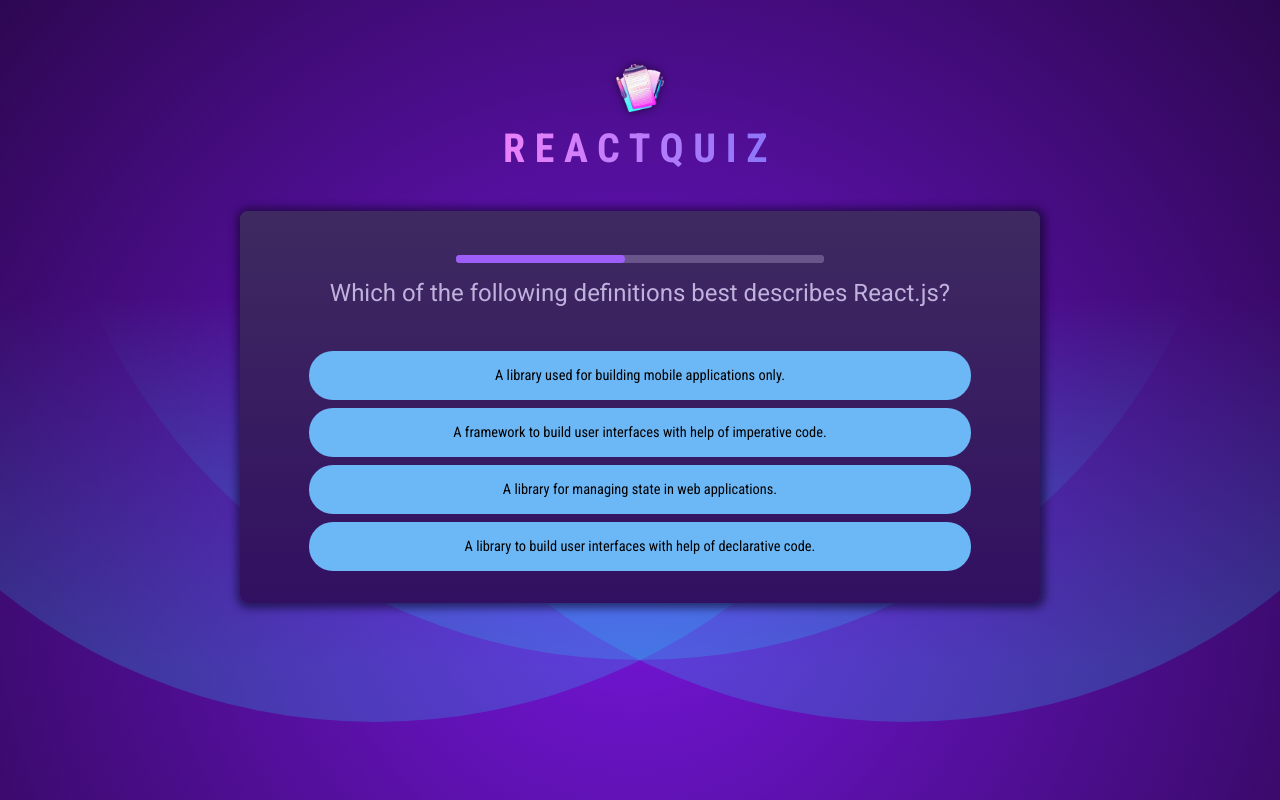
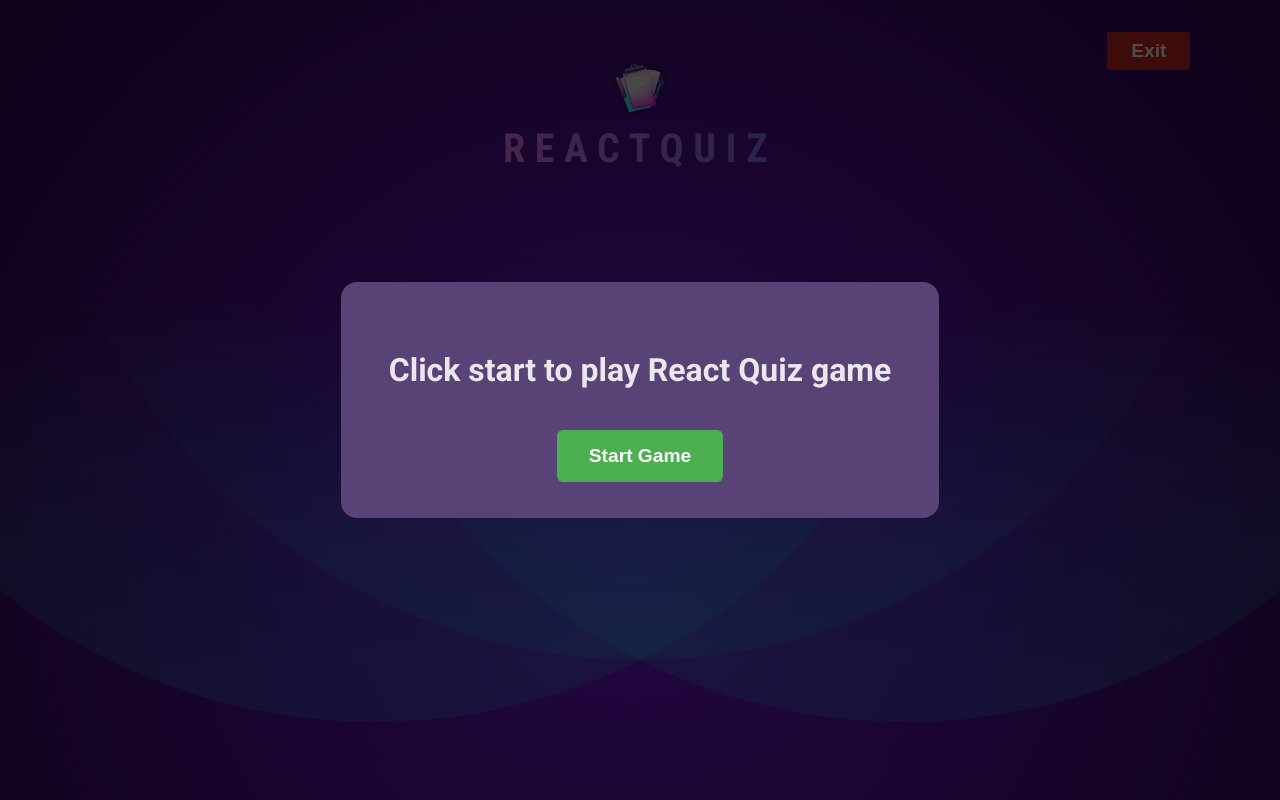
Before and after one commit to Rishabhkumar111/QuizApp, a React (Vite) app: page / in a window 1280 px wide. Built offline with nearby package versions, Linux system fonts and the light colour scheme.

Commit message:
Added Reload and Exit functionality.

```diff
--- a/src/App.jsx
+++ b/src/App.jsx
@@ -1,12 +1,40 @@
+import { useState } from "react";
 import Header from "./components/Header";
 import Quiz from "./components/Quiz";
 
 function App() {
+  const [showQuiz, setShowQuiz] = useState(false);
+  const [storedAnswer, setStoredAnswer] = useState([]);
+  const [isQuizCompleted, setisQuizCompleted] = useState(false);
+
+  const handleStartGame = () => {
+    setShowQuiz(true);
+  };
   return (
     <>
-      <Header />
+      <Header
+        setisQuizCompleted={setisQuizCompleted}
+        storedAnswer={storedAnswer}
+        setStoredAnswer={setStoredAnswer}
+        isQuizCompleted={isQuizCompleted}
+      />
       <main>
-        <Quiz />
+        {!showQuiz && !isQuizCompleted && (
+          <div className="start-popup">
+            <div className="contant">
+              <p>Click start to play React Quiz game</p>
+              <button onClick={handleStartGame}>Start Game</button>
+            </div>
+          </div>
+        )}
+        {showQuiz && (
+          <Quiz
+            storedAnswer={storedAnswer}
+            setStoredAnswer={setStoredAnswer}
+            isQuizCompleted={isQuizCompleted}
+            setisQuizCompleted={setisQuizCompleted}
+          />
+        )}
       </main>
     </>
   );
--- a/src/components/Header.jsx
+++ b/src/components/Header.jsx
@@ -1,8 +1,38 @@
-import headerImg from '../assets/quiz-logo.png';
+import headerImg from "../assets/quiz-logo.png";
 
-export default function Header(){
-    return <header>
-        <img src={headerImg} alt='header-logo'/>
-        <h1>ReactQuiz</h1>
+export default function Header({
+  setisQuizCompleted,
+  storedAnswer,
+  setStoredAnswer,
+  isQuizCompleted,
+}) {
+  let cssClass = "exit";
+  function handleExit() {
+    const size = 7 - storedAnswer.length;
+    for (var ind = 0; ind < size; ind++) {
+      setStoredAnswer((preAns) => {
+        return [...preAns, null];
+      });
+    }
+    setisQuizCompleted(true);
+  }
+  if (isQuizCompleted) {
+    cssClass = "reload";
+  }
+  function handleReload() {
+    window.location.reload();
+  }
+
+  return (
+    <header>
+      <button
+        className={cssClass}
+        onClick={!isQuizCompleted ? handleExit : handleReload}
+      >
+        {isQuizCompleted ? "Reload Game" : "Exit"}
+      </button>
+      <img src={headerImg} alt="header-logo" />
+      <h1>ReactQuiz</h1>
     </header>
+  );
 }
--- a/src/components/Quiz.jsx
+++ b/src/components/Quiz.jsx
@@ -1,21 +1,23 @@
 import { useCallback, useState } from "react";
 import QUESTIONS from "../questions.js";
-import trophyImg from "../assets/quiz-complete.png";
 import ProgressBar from "./ProgressBar.jsx";
 import Answer from "./Answer.jsx";
 import GameOverPage from "./GameOverPage.jsx";
 
-export default function Quiz() {
+export default function Quiz({
+  storedAnswer,
+  setStoredAnswer,
+  isQuizCompleted,
+  setisQuizCompleted
+}) {
   const [answerState, setAnswerState] = useState("");
-  const [storedAnswer, setStoredAnswer] = useState([]);
   const questionIndex =
     answerState === "" ? storedAnswer.length : storedAnswer.length - 1;
-  const [isQuizCompleted, setisQuizCompleted] = useState(false);
   const [stopProgressBar, setStopProgressBar] = useState(false);
 
   const handleSelectedAnswer = useCallback(
     function handleSelectedAnswer(selectedAnswer) {
-        setStopProgressBar(true);
+      setStopProgressBar(true);
       setAnswerState("answered");
       setStoredAnswer((preAns) => {
         return [...preAns, selectedAnswer];
@@ -47,7 +49,6 @@
     [handleSelectedAnswer]
   );
 
-
   return (
     <div id="quiz">
       {!isQuizCompleted && (
@@ -69,7 +70,7 @@
           />
         </div>
       )}
-      {isQuizCompleted && <GameOverPage answers={storedAnswer}/>}
+      {isQuizCompleted && <GameOverPage answers={storedAnswer} />}
     </div>
   );
 }
--- a/src/index.css
+++ b/src/index.css
@@ -324,6 +324,74 @@
   letter-spacing: 0.1rem;
 }
 
+.exit {
+  position: absolute;
+  top: 4%;
+  right: 7%;
+  padding: 0.5rem 1.5rem;
+  font-size: 1.2rem;
+  font-weight: 600;
+  color: white;
+  background-color: rgb(209, 38, 38);
+  border-style: hidden;
+  border-radius: 0.2rem;
+}
+
+.reload {
+  position: absolute;
+  top: 4%;
+  right: 7%;
+  padding: 0.5rem 1.5rem;
+  font-size: 1.2rem;
+  font-weight: 600;
+  color: white;
+  background-color: #4CAF50;
+  border-style: hidden;
+  border-radius: 0.2rem;
+}
+
+.start-popup {
+  /* Cover the entire screen */
+  position: fixed;
+  top: 0;
+  left: 0;
+  width: 100%;
+  height: 100%;
+
+  /* Black background */
+  background-color: rgba(0, 0, 0, 0.7);
+  display: flex;
+  justify-content: center;
+  align-items: center;
+}
+
+.start-popup button {
+  background-color: #4CAF50;;
+  border: none;
+  color: white;
+  padding: 15px 32px;
+  text-align: center;
+  text-decoration: none;
+  display: inline-block;
+  font-size: 1.2rem;
+  margin: 4px 2px;
+  font-weight: 600;
+  cursor: pointer;
+  border-radius: 0.4rem;
+}
+
+.start-popup .contant{
+  font-size: 2rem;
+  font-weight: 700;
+  background-color: #594276;
+  padding: 2rem 3rem;
+  display: flex;
+  flex-direction: column;
+  justify-content: space-between;
+  align-items: center;
+  border-radius: 1rem;
+}
+
 @keyframes slide-in-from-bottom {
   0% {
     opacity: 0;
@@ -336,6 +404,15 @@
 }
 
 @media screen and (max-width: 768px) {
+  .start-popup .contant{
+    font-size: 1.2rem;
+    padding: 1rem 2rem;
+  }
+
+  .start-popup button {
+    font-size: 1rem;
+  }
+
   body {
     padding: 1rem;
   }
```
